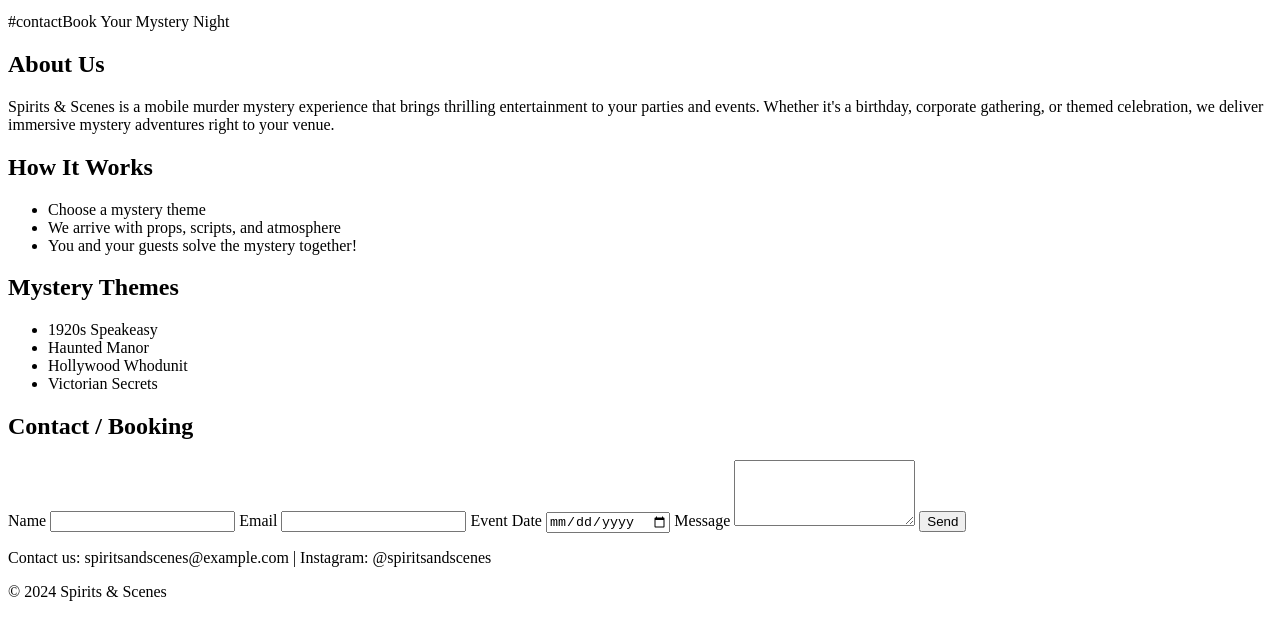
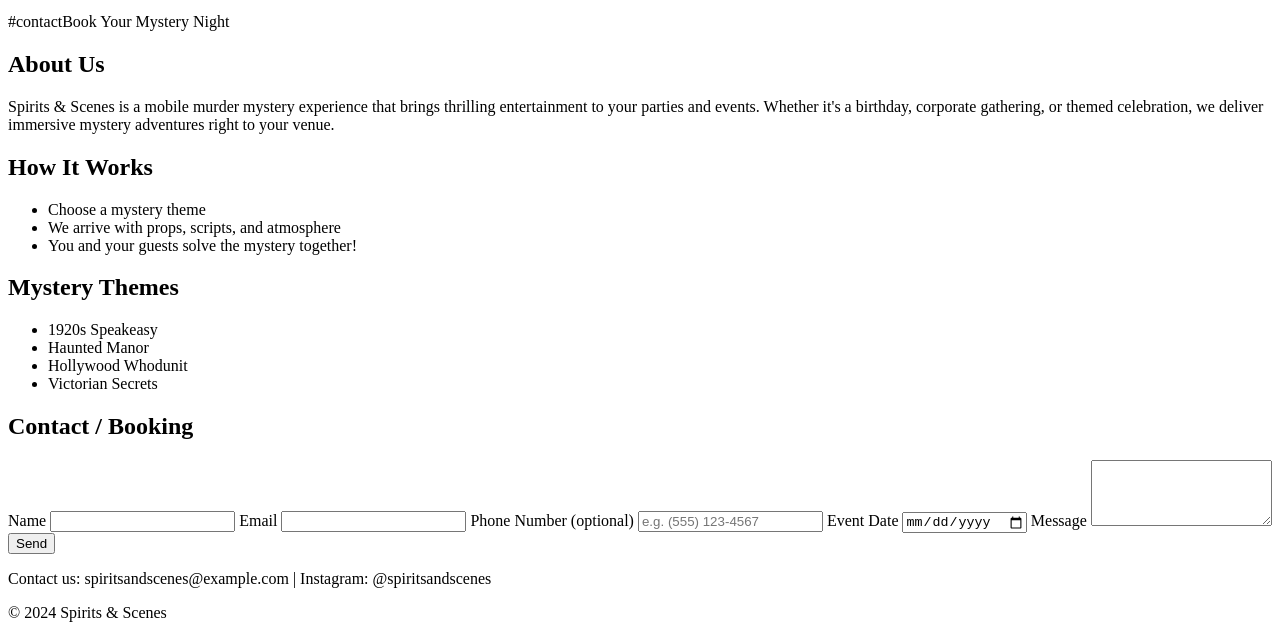
Before and after one commit to SpiritsandScenes/SpiritsandScenes, a plain HTML site: page index.html in a window 1280 px wide. Shown: the part 307-945 px from the top of the page. Before the commit the page ends 924 px from the top, so only its background shows below. Drawn offline with Linux system fonts and the light colour scheme.

Commit message:
Update index.html

```diff
--- a/index.html
+++ b/index.html
@@ -137,23 +137,25 @@
 
     <section id="contact">
     <h2>Contact / Booking</h2>
-        <form>
+    <form action="https://formspree.io/f/xzzjeqog" method="POST">
         <label for="name">Name</label>
-            <input type="text" id="name" name="name">
+        <input type="text" id="name" name="name" required>
 
         <label for="email">Email</label>
-            <input type="email" id="email" name="email">
+        <input type="email" id="email" name="email" required>
+
+        <label for="phone">Phone Number (optional)</label>
+        <input type="tel" id="phone" name="phone" placeholder="e.g. (555) 123-4567">
 
         <label for="date">Event Date</label>
         <input type="date" id="date" name="date">
 
         <label for="message">Message</label>
-            <textarea id="message" name="message" rows="4"></textarea>
+        <textarea id="message" name="message" rows="4" required></textarea>
 
         <button type="submit">Send</button>
     </form>
 </section>
-
 
 
      <footer>
```
Lines whose indentation alone changed are shown as unchanged.
